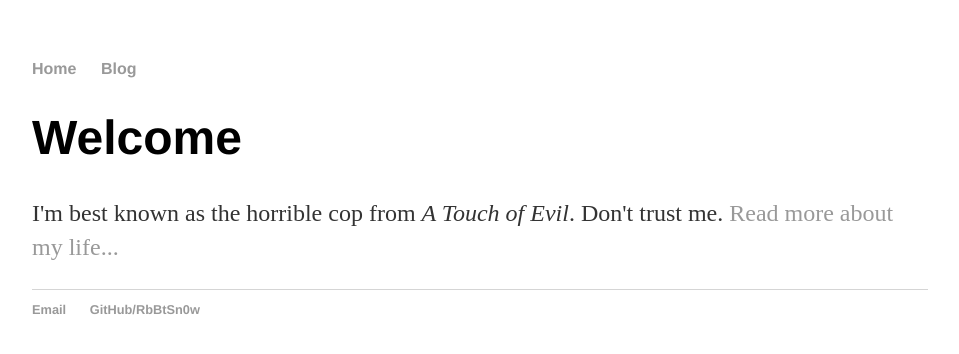
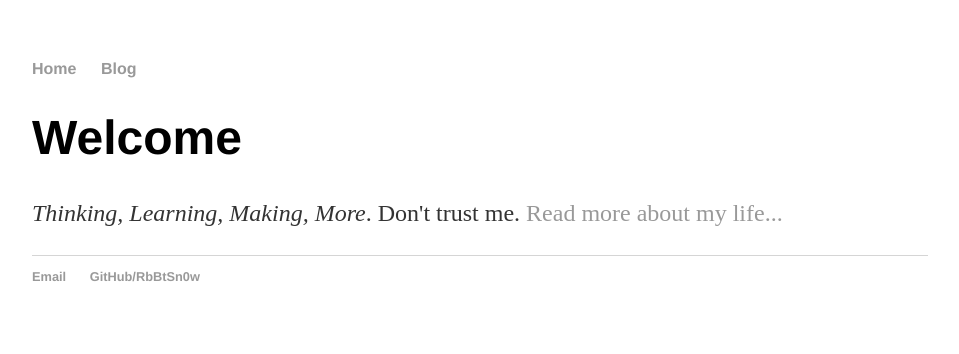
Before and after one commit to RbBtSn0w/rbbtsn0w.github.io, a Jekyll site: the page built from index.html, in a window 1280 px wide. Shown: the top 354 px of the page, without its empty margins (160-1119 px from the left). Built offline with Jekyll 4.4.1, drawn with Linux system fonts in a browser that asks for light colours.

Commit message:
update index page.

```diff
--- a/index.html
+++ b/index.html
@@ -5,5 +5,5 @@ title: Rbbtsn0w's Blog
 
 <div class="blurb">
 	<h1>Welcome</h1>
-	<p>I'm best known as the horrible cop from <em>A Touch of Evil</em>. Don't trust me. <a href="/about">Read more about my life...</a></p>
+	<p> <em>Thinking, Learning, Making, More</em>. Don't trust me. <a href="/about">Read more about my life...</a></p>
 </div>
```
